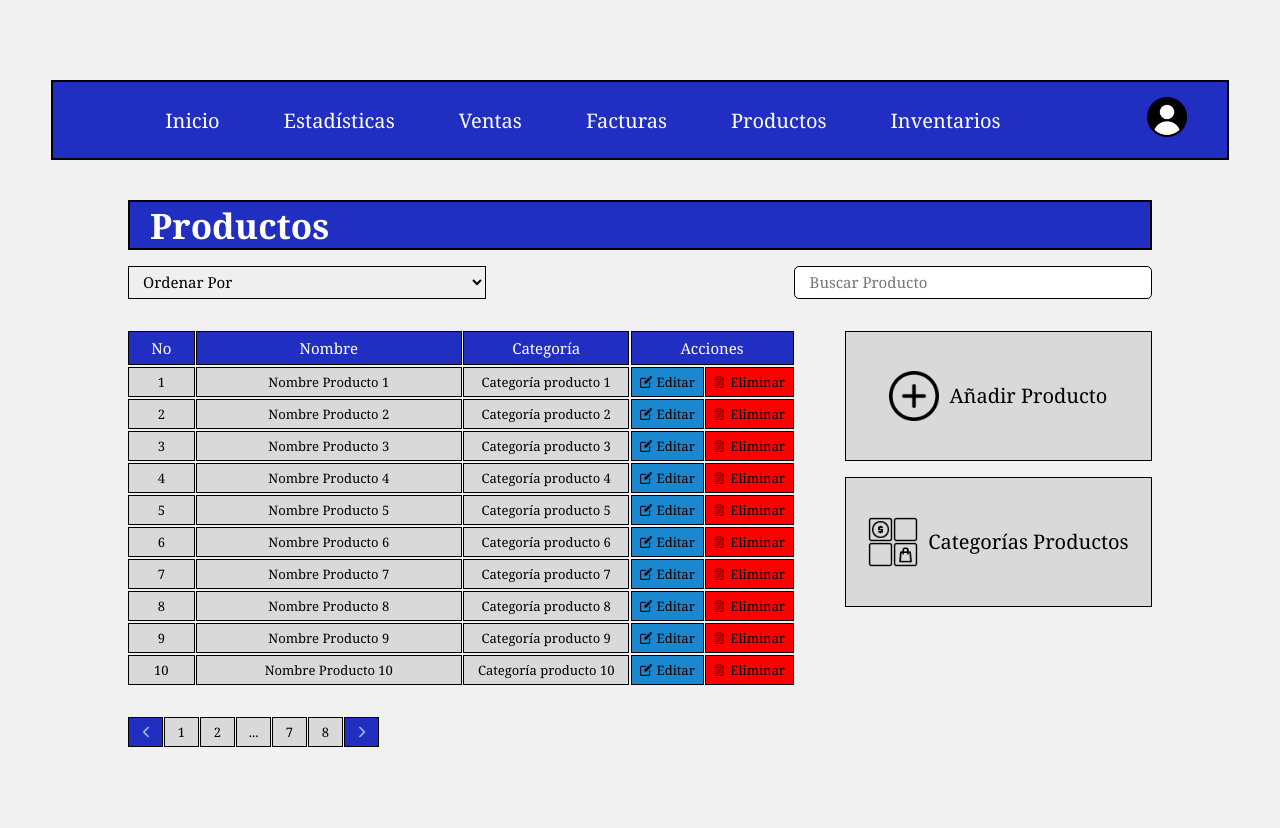
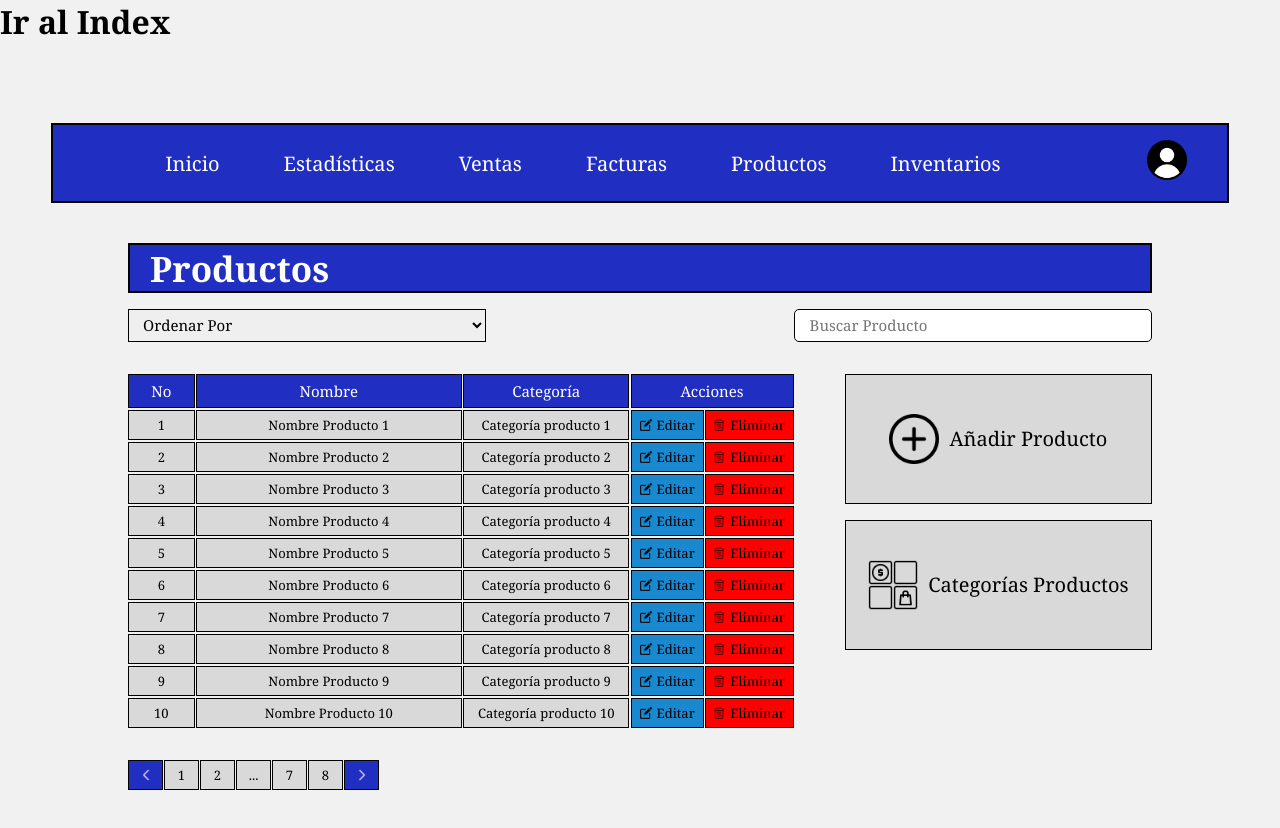
Before and after one commit to FazeElian/TPS_FDS-2671339-AutOsiris-SIW7, a React (Create React App) app: page /admin/products in a window 1280 px wide. Shown: the top 828 px of the page. Built offline with nearby package versions, Linux system fonts and the light colour scheme.

Commit message:
Ajuste link inicio para despliegue

```diff
--- a/src/App.js
+++ b/src/App.js
@@ -1,7 +1,7 @@
 import React from "react";
 
 // Dom de React para Rutas
-import { Routes, Route } from "react-router-dom";
+import { Routes, Route, Link } from "react-router-dom";
 
 // Importación de componentes
   // Encabezado de vistas de Usuarios
@@ -29,7 +29,10 @@ import { Routes, Route } from "react-router-dom";
 
 function App() {
   return (
-    // Creación de rutas - Interfaz Administrador
+    <>
+      <h1><Link to={HomeView}></Link> Ir al Index</h1>
+
+      {/* Creación de rutas - Interfaz Administrador */}
       <Routes>
         <Route path="/">
           {/* Creamos la ruta para las vistas de Usuarios: Iniciar sesión, Registrarse */}
@@ -51,6 +54,7 @@ function App() {
           </Route>
         </Route>
       </Routes>
+    </>
   );
 }
 
```
Lines whose indentation alone changed are shown as unchanged.
